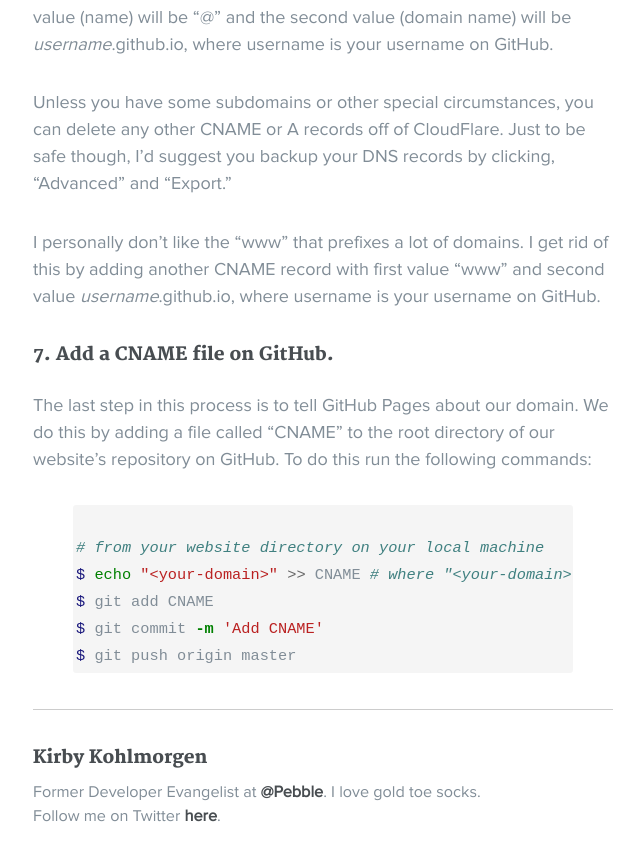
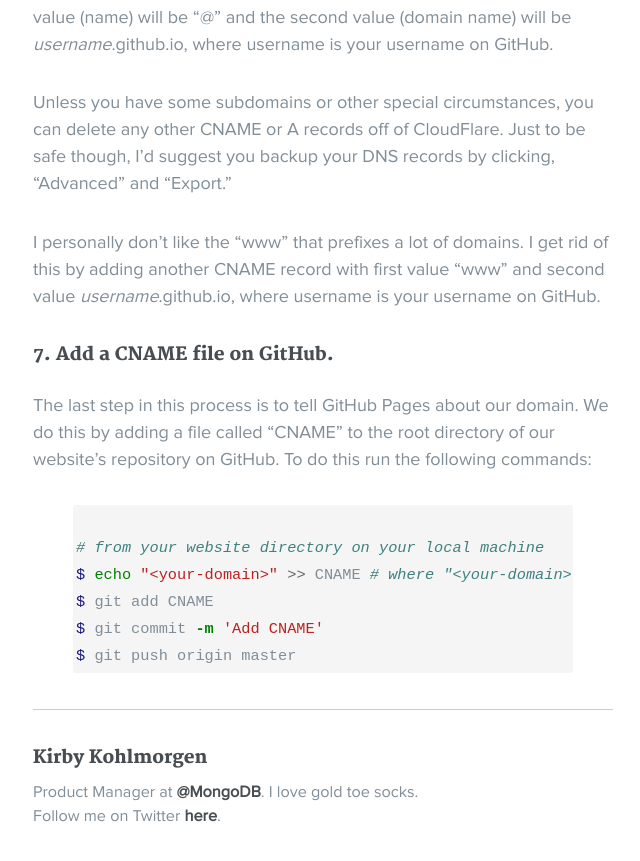
Before and after one commit to kirbyk/kirbyk.github.io, a Jekyll site: the page built from _posts/2015-09-11-domain-registrars-dns-and-hosting.md, in a window 1280 px wide and 900 px high, scrolled down 3037 px. Shown: the top 861 px of the window, without its empty margins (317-957 px from the left). Built offline with Jekyll 4.4.1, drawn with Linux system fonts in a browser that asks for light colours.

Commit message:
Update signature

```diff
--- a/_layouts/post.html
+++ b/_layouts/post.html
@@ -19,9 +19,9 @@ layout: default
   <div class='post-footer'>
     <h4 class='post-author'>Kirby Kohlmorgen</h4>
     <div class='small-bio'>
-      Former Developer Evangelist at <a href='https://twitter.com/Pebble' target='_blank'>@Pebble</a>. I love gold toe socks.
+      Product Manager at <a href='https://twitter.com/MongoDB' target='_blank'>@MongoDB</a>. I love gold toe socks.
       <br />
-      Follow me on Twitter <a href='https://twitter.com/kkohlmorgen' target='_blank'>here</a>.
+      Follow me on Twitter <a href='https://twitter.com/_kirbyk' target='_blank'>here</a>.
     </div>
   </div>
 </div>
```
